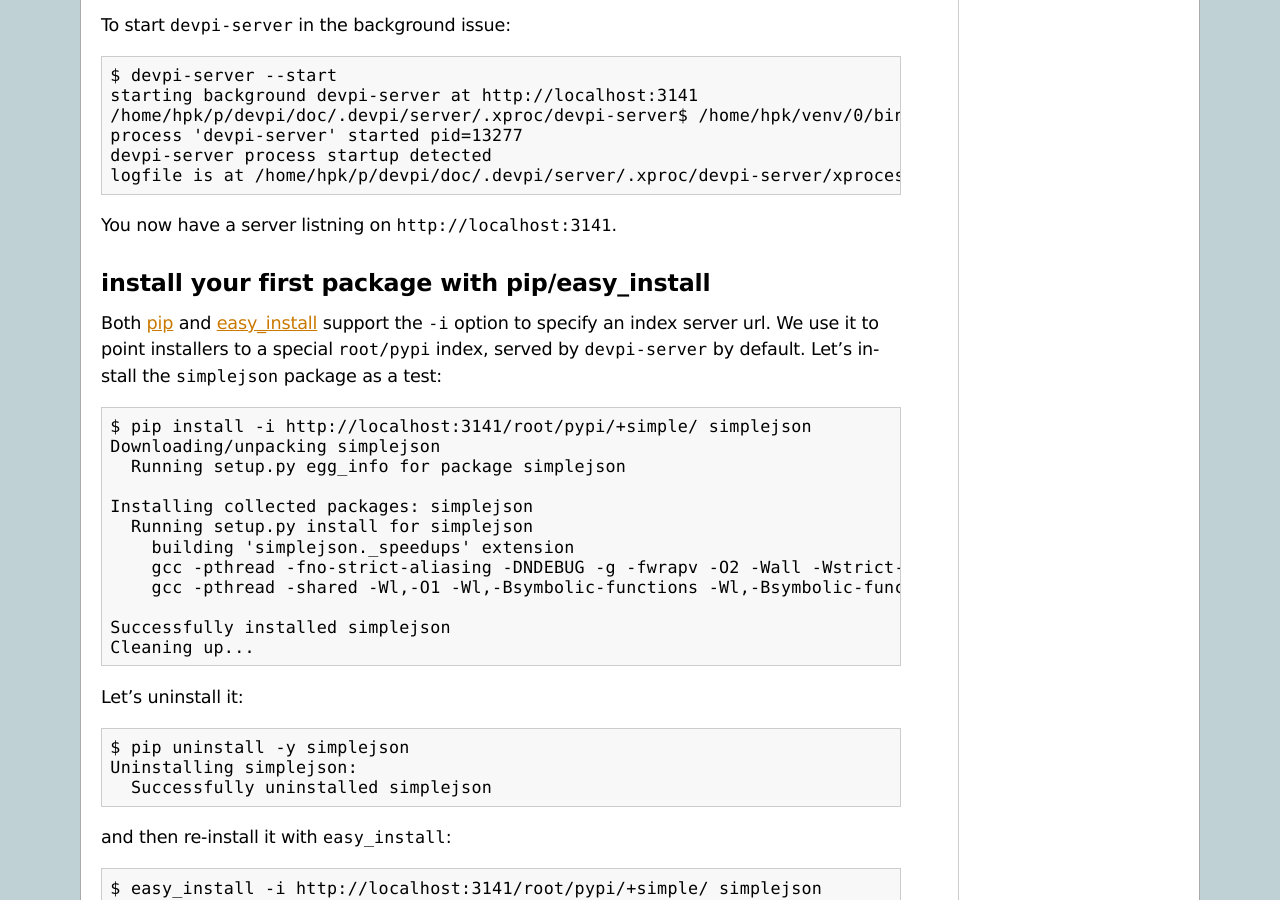
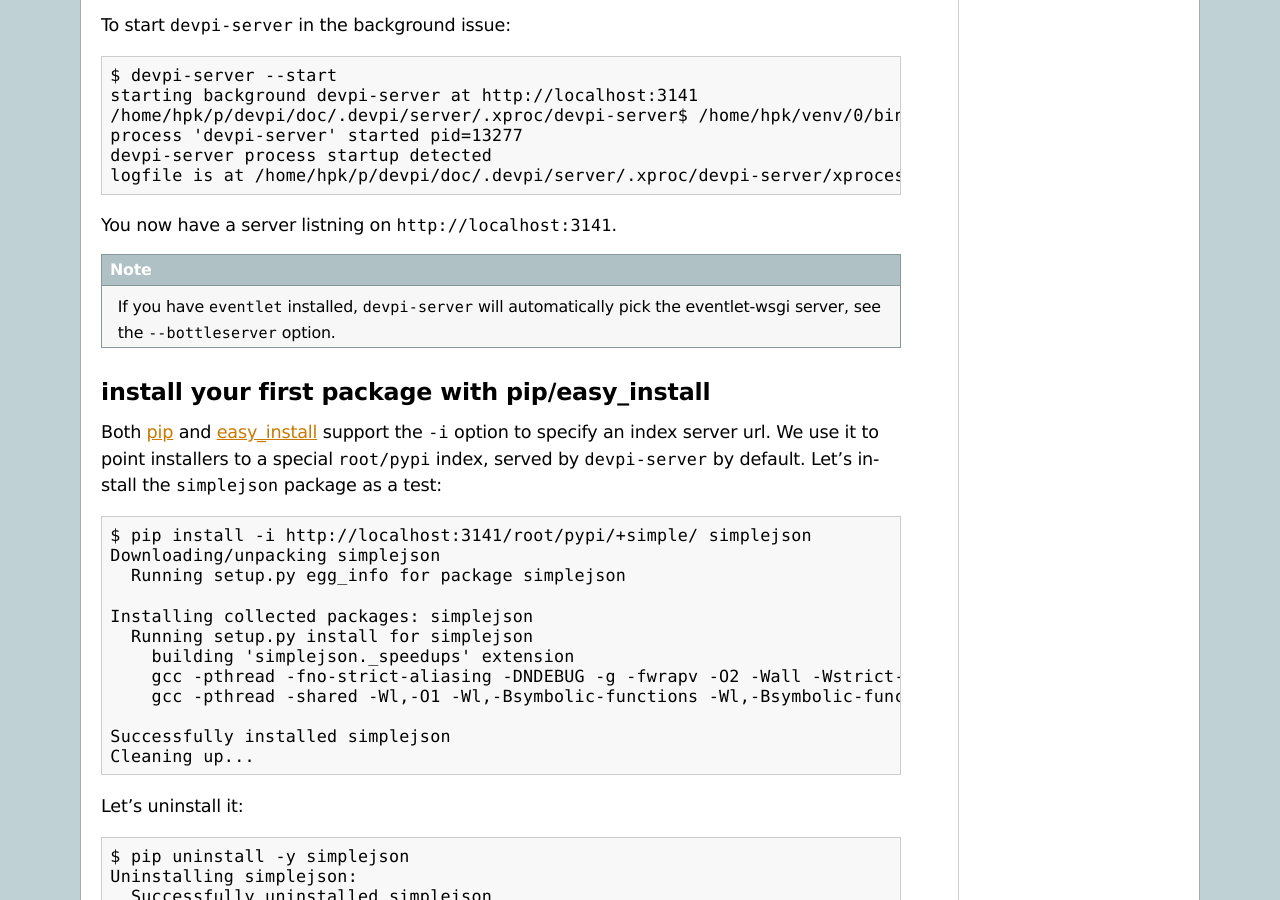
Before and after one commit to devpi/devpi, a Sphinx documentation site: the page built from doc/quickstart-pypimirror.rst, in a window 1280 px wide and 900 px high, scrolled down 400 px. Built offline with Sphinx 7.4.7, drawn with Linux system fonts in a browser that asks for light colours.

Commit message:
some doc refinements

```diff
--- a/doc/index.rst
+++ b/doc/index.rst
@@ -3,11 +3,13 @@
 
 .. include:: links.rst
 
-.. sidebar:: Meta
+.. sidebar:: Links and contact
 
    `issue tracker <https://bitbucket.org/hpk42/devpi/issues>`_
 
    `mailing list <https://groups.google.com/d/forum/devpi-dev>`_
+
+   :ref:`tutorials and documentation <label_quickstart_section>`
 
    #devpi on freenode
 
--- a/doc/quickstart-pypimirror.rst
+++ b/doc/quickstart-pypimirror.rst
@@ -28,6 +28,12 @@
     logfile is at /home/hpk/p/devpi/doc/.devpi/server/.xproc/devpi-server/xprocess.log
 
 You now have a server listning on ``http://localhost:3141``.
+
+.. note::
+
+    If you have ``eventlet`` installed, ``devpi-server``
+    will automatically pick the eventlet-wsgi server,
+    see the ``--bottleserver`` option.
 
 .. _`install_first`:
 
```
